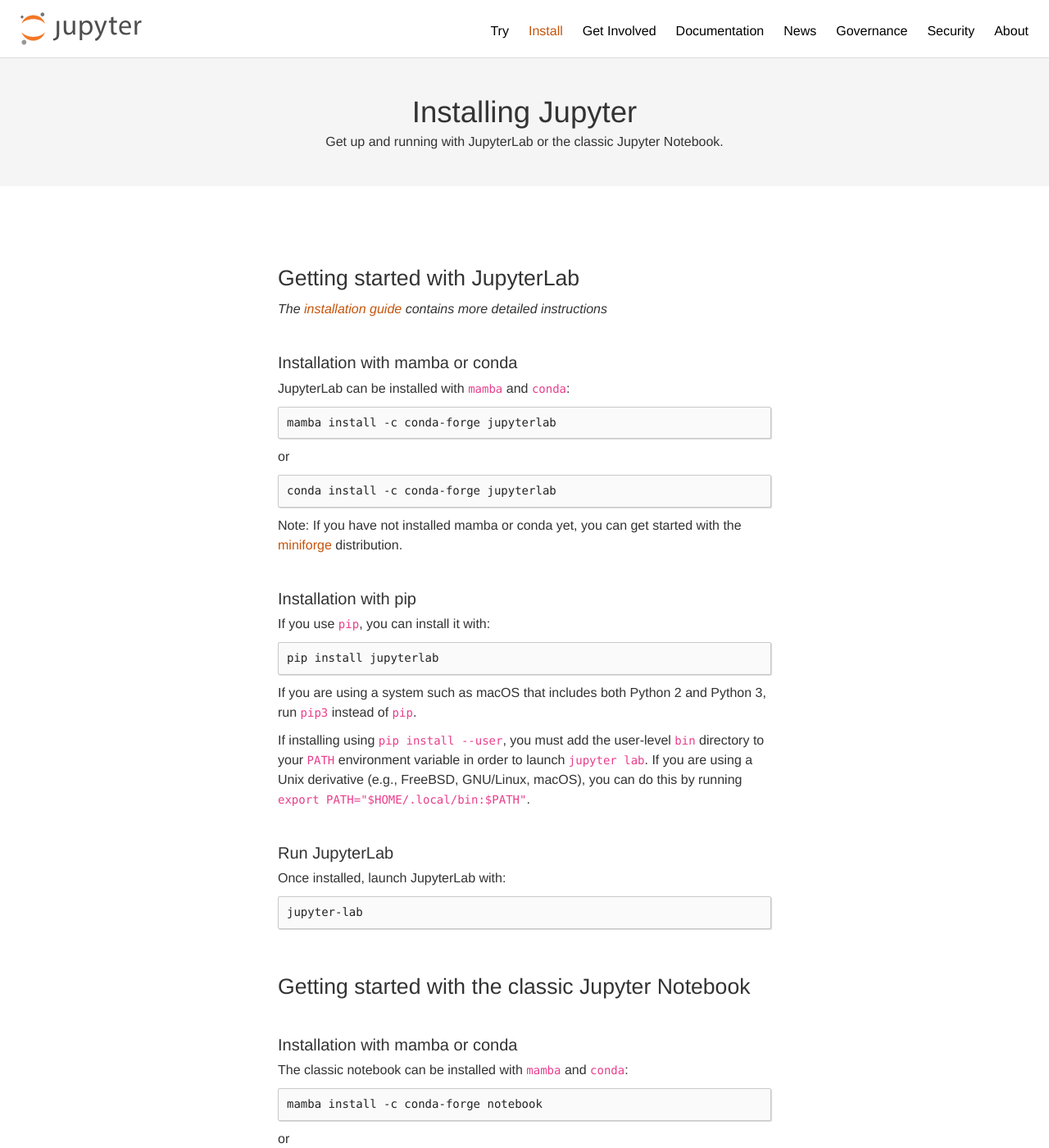
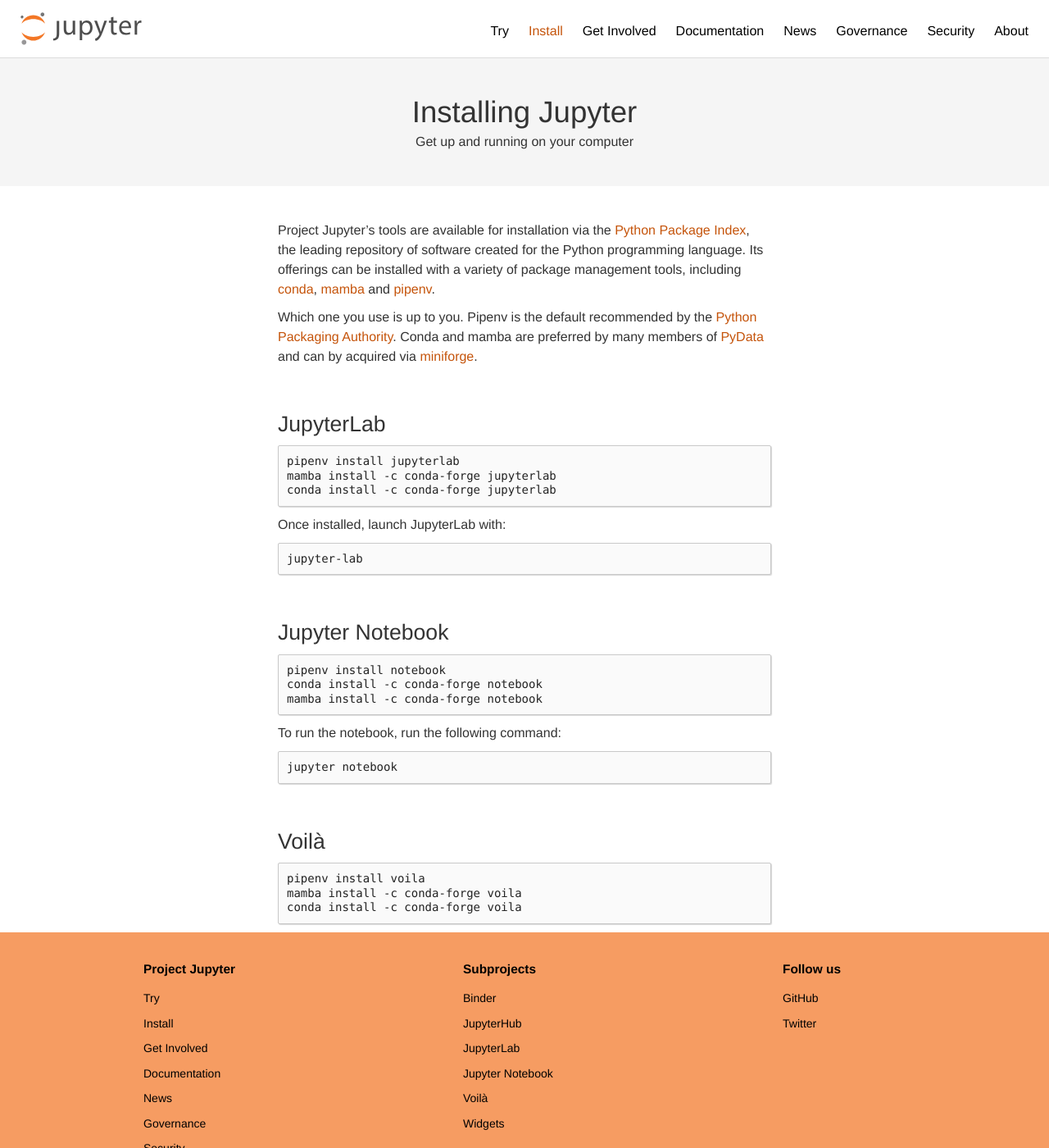
Before and after one commit to jupyter/jupyter.github.io, a Jekyll site: the page built from install.md, in a window 1280 px wide and 1400 px high. Shown: the whole window at 82% size. Built offline with Jekyll 4.4.1, drawn with Linux system fonts in a browser that asks for light colours; some of the changed text lies outside the part shown.

Commit message:
Simplify install page

````diff
--- a/install.md
+++ b/install.md
@@ -1,43 +1,21 @@
 ---
 layout: page
 title: Installing Jupyter
-tagline: Get up and running with JupyterLab or the classic Jupyter Notebook.
+tagline: Get up and running on your computer
 permalink: /install
 ---
 
-## Getting started with JupyterLab
+Project Jupyter's tools are available for installation via the [Python Package Index](https://pypi.org/), the leading repository of software created for the Python programming language. Its offerings can be installed with a variety of package management tools, including [conda](https://docs.conda.io/), [mamba](https://mamba.readthedocs.io/) and [pipenv](https://pipenv.pypa.io/).
 
-_The [installation guide](http://jupyterlab.readthedocs.io/en/stable/getting_started/installation.html) contains more detailed instructions_
+Which one you use is up to you. Pipenv is the default recommended by the [Python Packaging Authority](https://www.pypa.io/). Conda and mamba are preferred by many members of [PyData](https://pydata.org/) and can by acquired via [miniforge](https://github.com/conda-forge/miniforge#mambaforge).
 
-### Installation with mamba or conda
-
-JupyterLab can be installed with `mamba` and `conda`:
+## JupyterLab
 
 ```bash
+pipenv install jupyterlab
 mamba install -c conda-forge jupyterlab
-```
-
-or
-
-```bash
 conda install -c conda-forge jupyterlab
 ```
-
-Note: If you have not installed mamba or conda yet, you can get started with the [miniforge](https://github.com/conda-forge/miniforge#mambaforge) distribution.
-
-### Installation with pip
-
-If you use `pip`, you can install it with:
-
-```bash
-pip install jupyterlab
-```
-
-If you are using a system such as macOS that includes both Python 2 and Python 3, run `pip3` instead of `pip`.
-
-If installing using `pip install --user`, you must add the user-level `bin` directory to your `PATH` environment variable in order to launch `jupyter lab`. If you are using a Unix derivative (e.g., FreeBSD, GNU/Linux, macOS), you can do this by running ``export PATH="$HOME/.local/bin:$PATH"``.
-
-### Run JupyterLab
 
 Once installed, launch JupyterLab with:
 
@@ -45,60 +23,24 @@
 jupyter-lab
 ```
 
-## Getting started with the classic Jupyter Notebook
-
-### Installation with mamba or conda
-
-The classic notebook can be installed with `mamba` and `conda`:
+## Jupyter Notebook
 
 ```bash
+pipenv install notebook
+conda install -c conda-forge notebook
 mamba install -c conda-forge notebook
 ```
 
-or
-
-```bash
-conda install -c conda-forge notebook
-```
-
-### Installation with pip
-
-If you use `pip`, you can install it with:
-
-```bash
-pip install notebook
-```
-
-Congratulations, you have installed Jupyter Notebook! To run the notebook, run the following command at the Terminal (Mac/Linux) or Command Prompt (Windows):
+To run the notebook, run the following command:
 
 ```bash
 jupyter notebook
 ```
 
-See [Running the Notebook](https://jupyter.readthedocs.io/en/latest/running.html#running) for more details.
-
-## Getting started with Voilà
-
-### Installation with mamba or conda
-
-If you use `mamba` or `conda`, you can install it with:
+## Voilà
 
 ```bash
+pipenv install voila
 mamba install -c conda-forge voila
-```
-
-or
-
-```bash
 conda install -c conda-forge voila
 ```
-
-For more detailed instructions, consult the [installation guide](https://voila.readthedocs.io/en/stable/install.html).
-
-### Installation with pip
-
-If you use `pip`, you can install it with:
-
-```bash
-pip install voila
-```
````
